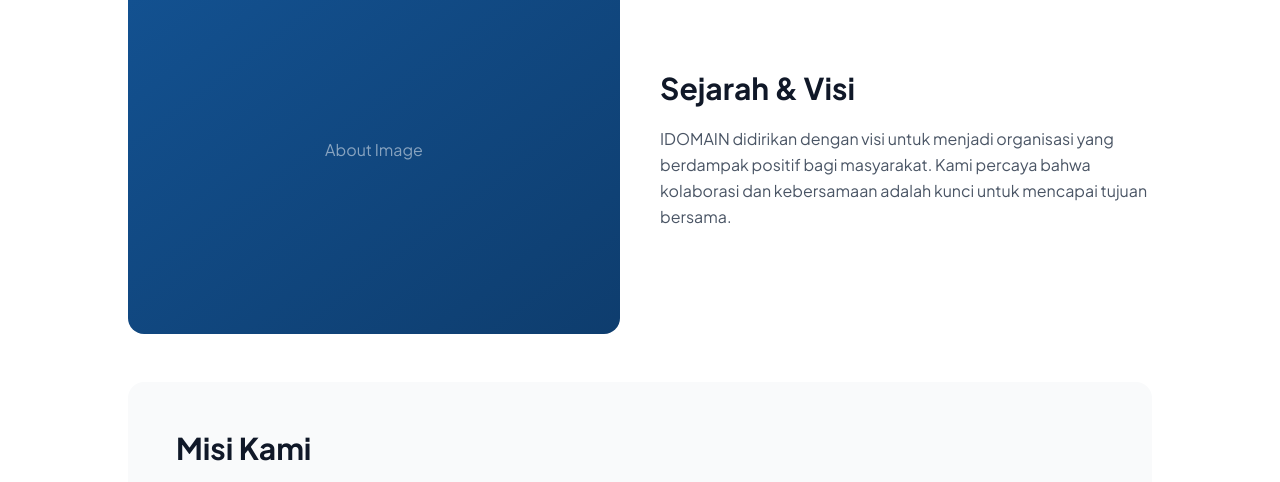
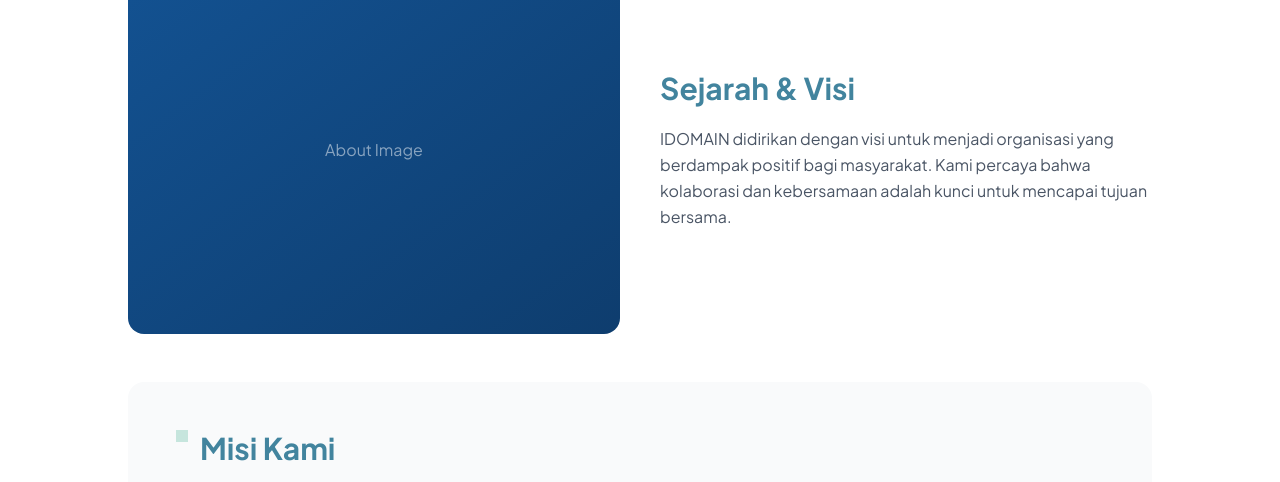
Before and after one commit to ZamIzzudin/idomain-compro, a Next.js app: page /about in a window 1280 px wide. Shown: the part 470-952 px from the top of the page. Built offline with nearby package versions, Linux system fonts and the light colour scheme; no server answers.

Commit message:
fix:(coloring in about page)

```diff
--- a/src/app/(web)/about/page.tsx
+++ b/src/app/(web)/about/page.tsx
@@ -53,7 +53,7 @@
               </div>
             )}
             <div className="space-y-5">
-              <h2 className="text-2xl md:text-3xl font-bold text-gray-900">
+              <h2 className="text-2xl md:text-3xl font-bold text-brand-steel">
                 Sejarah & Visi
               </h2>
               <p className="text-gray-600 leading-relaxed">{aboutDesc}</p>
@@ -69,9 +69,13 @@
           </div>
 
           <div className="bg-gray-50 rounded-2xl p-8 md:p-12">
-            <h2 className="text-2xl md:text-3xl font-bold text-gray-900 mb-6">
-              Misi Kami
-            </h2>
+            <div className="flex gap-3">
+              <div className="h-3 w-3 bg-brand-mint"></div>
+              <h2 className="text-2xl md:text-3xl font-bold text-brand-steel mb-6">
+                Misi Kami
+              </h2>
+            </div>
+
             <div
               className={`grid grid-cols-1 ${misiItems.length >= 3 ? "md:grid-cols-3" : "md:grid-cols-2"} gap-6`}
             >
```
